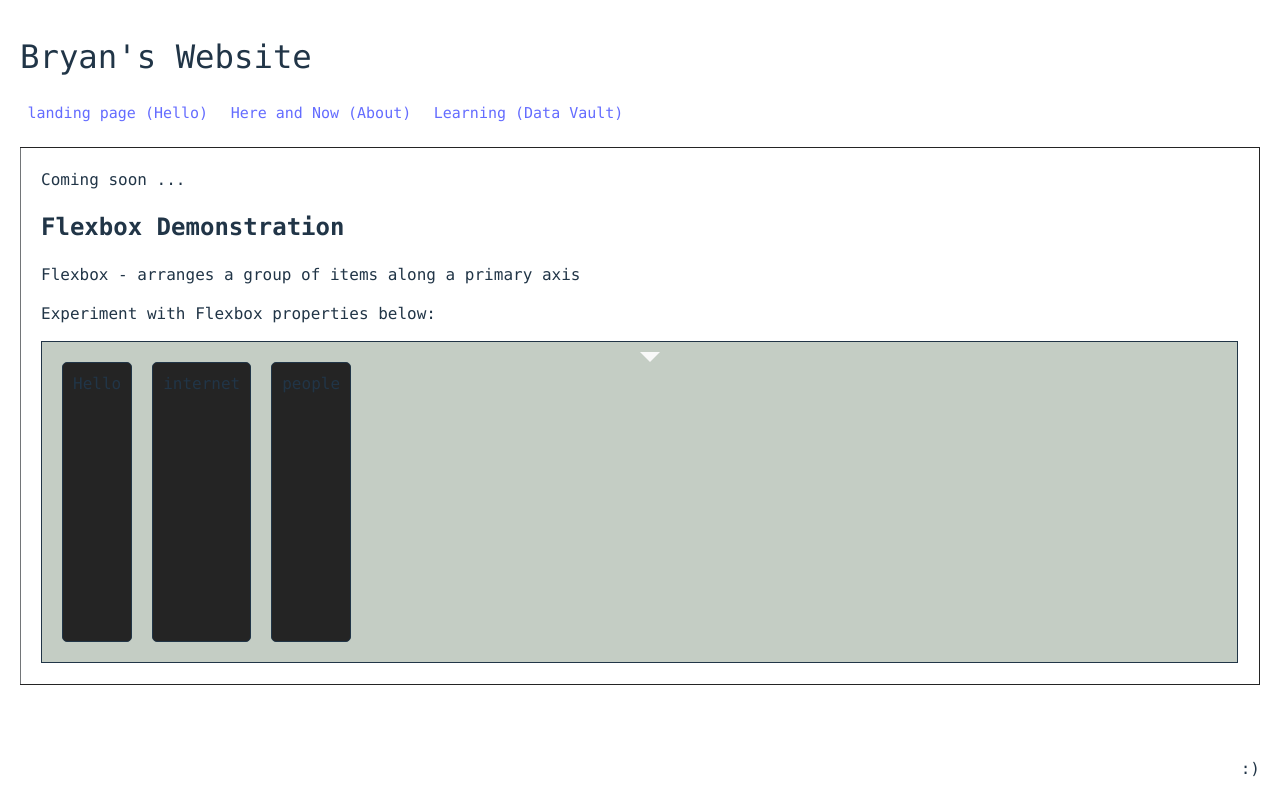
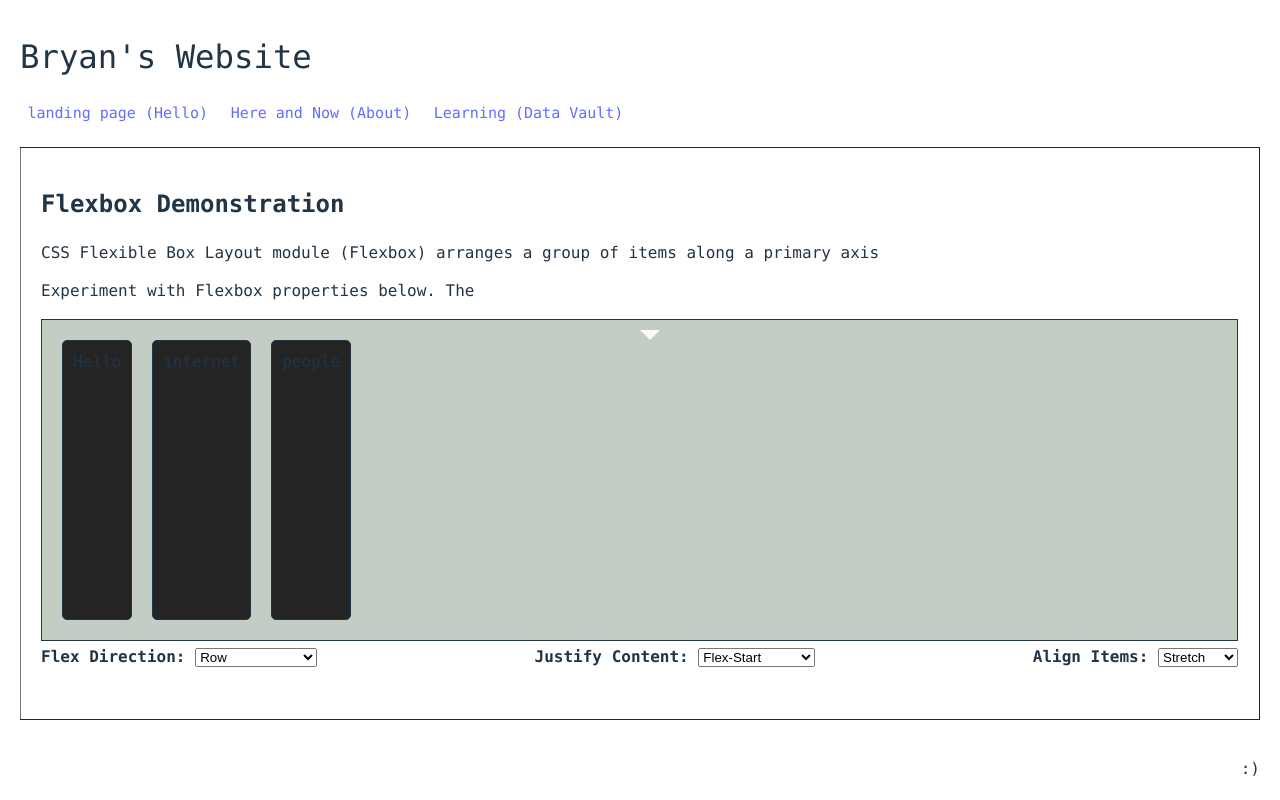
Before and after one commit to bett-bett/hello, a React (Vite) app: page /edu in a window 1280 px wide. Built offline with nearby package versions, Linux system fonts and the light colour scheme.

Commit message:
flexbox experiment

```diff
--- a/src/pages/Learning.jsx
+++ b/src/pages/Learning.jsx
@@ -1,9 +1,15 @@
+import { useState } from "react";
 
 function Learning() {
+  const [flexDirection, setFlexDirection] = useState('row');
+  const [justifyContent, setJustifyContent] = useState('flex-start');
+  const [alignItems, setAlignItems] = useState('stretch');
 
   const boxStyle = {
     display: 'flex',
-    flexDirection: 'row',
+    flexDirection,
+    justifyContent,
+    alignItems,
     border: '1px solid',
     backgroundColor: '#2424',
     height: '300px',
@@ -22,7 +28,7 @@ function Learning() {
 
   };
 
-  const boxElement = {
+  const boxItem = {
     border: '1px solid',
     backgroundColor: '#242424',
     padding: '10px',
@@ -30,20 +36,54 @@ function Learning() {
     borderRadius: '5px',
     cursor: 'pointer',
   }
+
   return (
     <div className="main-edu">
-      Coming soon ...
       <h2>Flexbox Demonstration</h2>
-      <p>Flexbox - arranges a group of items along a primary axis</p>
-      <p>Experiment with Flexbox properties below:</p>
+      <p>CSS Flexible Box Layout module (Flexbox) arranges a group of items along a primary axis</p>
 
+      <p>Experiment with Flexbox properties below. The </p>
       <div style={boxStyle}>
         <div style={arrowStyle}></div>
-        <div style={boxElement}>Hello</div>
-        <div style={boxElement}>internet</div>
-        <div style={boxElement}>people</div>
+        <div style={boxItem}>Hello</div>
+        <div style={boxItem}>internet</div>
+        <div style={boxItem}>people</div>
       </div>
 
+      <div style={{ display:'flex',  justifyContent:'space-between', flexDirection:'row', marginTop: '5px', marginBottom: '30px' }}>
+        <label>
+          <strong>Flex Direction: </strong>
+          <select value={flexDirection} onChange={(e) => setFlexDirection(e.target.value)}>
+            <option value="row">Row</option>
+            <option value="row-reverse">Row-Reverse</option>
+            <option value="column">Column</option>
+            <option value="column-reverse">Column-Reverse</option>
+          </select>
+        </label>
+
+        <label style={{  }}>
+          <strong>Justify Content: </strong>
+          <select value={justifyContent} onChange={(e) => setJustifyContent(e.target.value)}>
+            <option value="flex-start">Flex-Start</option>
+            <option value="flex-end">Flex-End</option>
+            <option value="center">Center</option>
+            <option value="space-between">Space-Between</option>
+            <option value="space-around">Space-Around</option>
+            <option value="space-evenly">Space-Evenly</option>
+          </select>
+        </label>
+
+        <label style={{ }}>
+          <strong>Align Items: </strong>
+          <select value={alignItems} onChange={(e) => setAlignItems(e.target.value)}>
+            <option value="stretch">Stretch</option>
+            <option value="flex-start">Flex-Start</option>
+            <option value="flex-end">Flex-End</option>
+            <option value="center">Center</option>
+            <option value="baseline">Baseline</option>
+          </select>
+        </label>
+      </div>
     </div>
   )
 }
```
